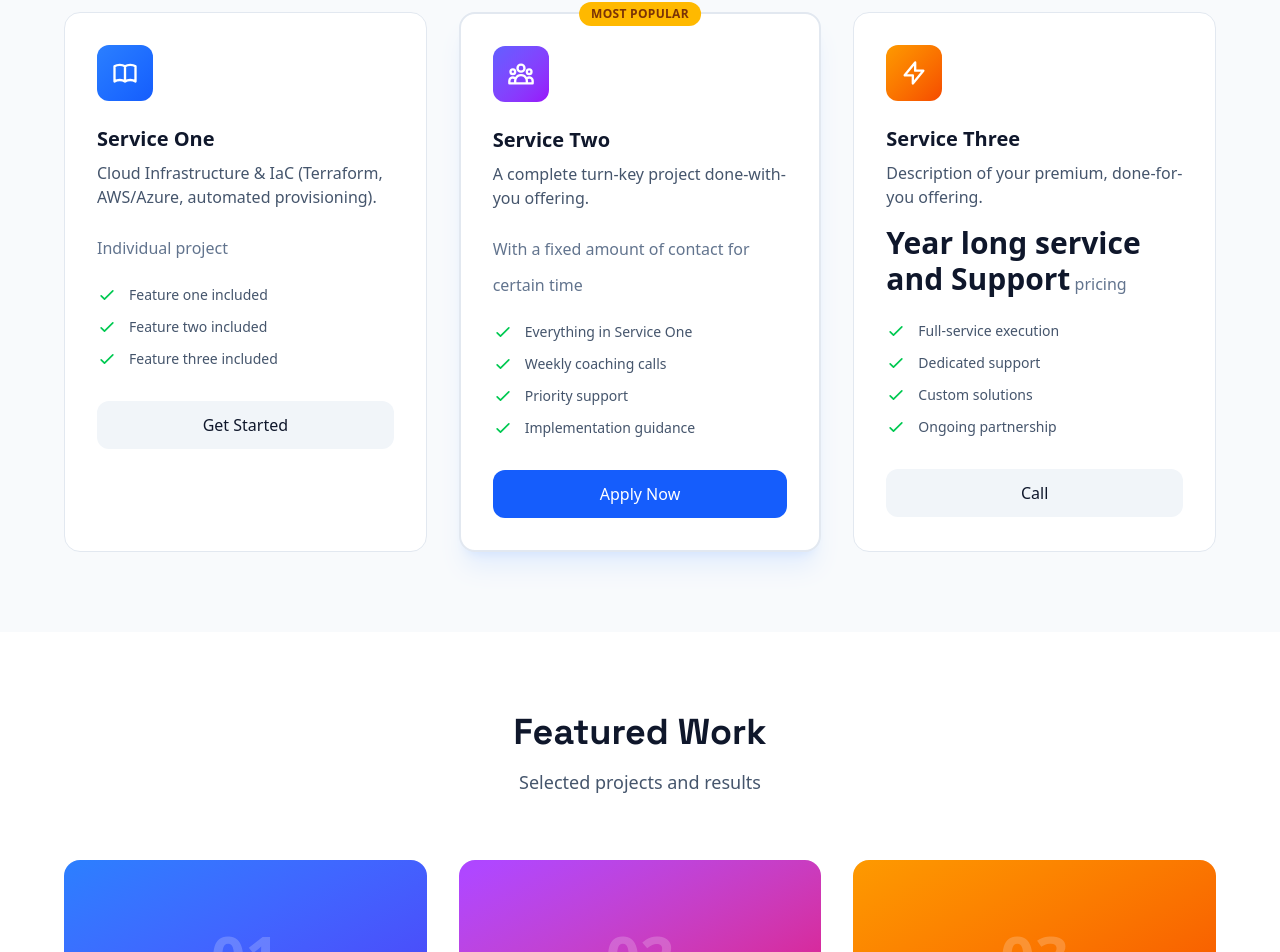
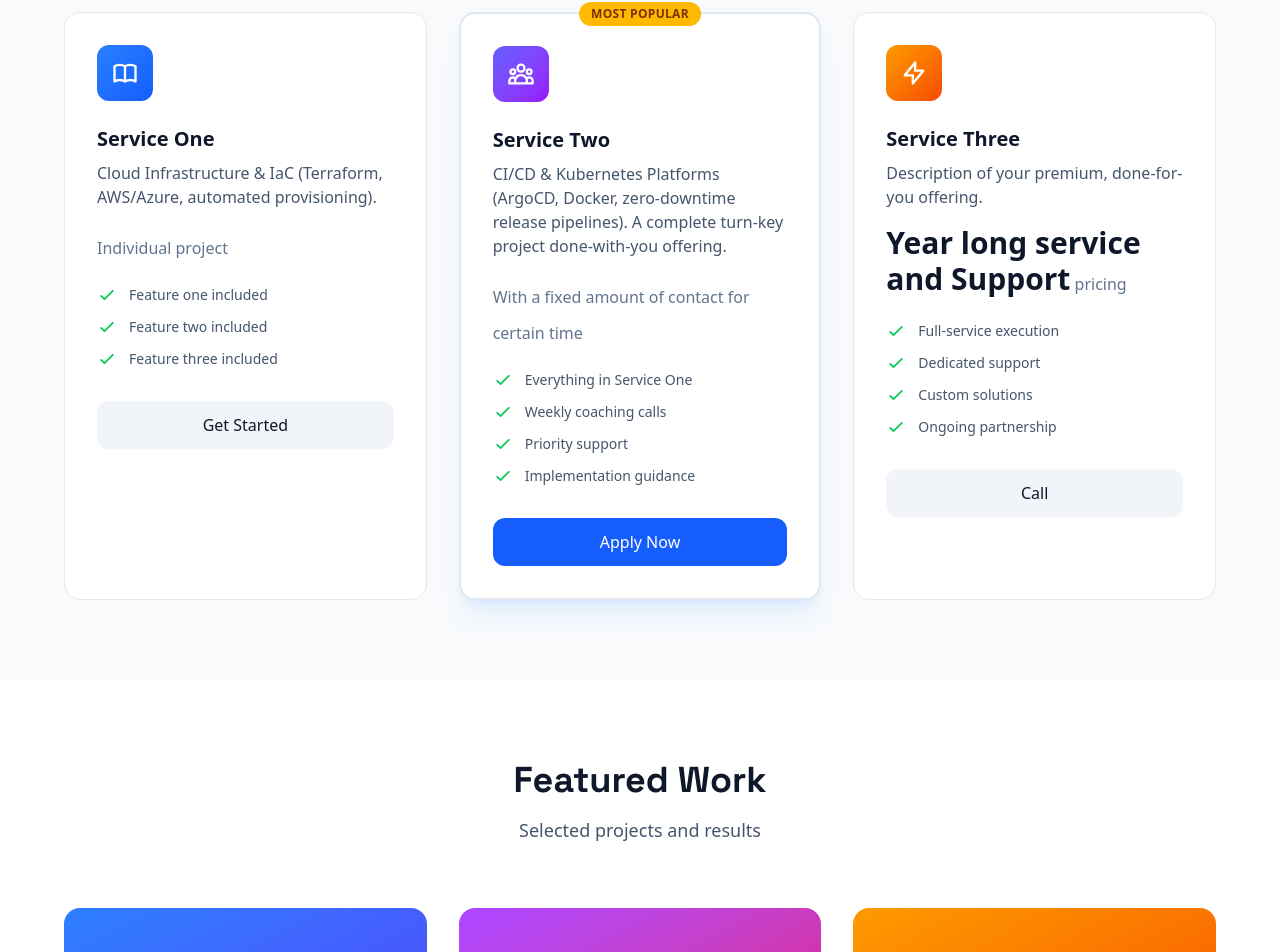
Before and after one commit to zraihan-CSTU/ZR-landing-page, a Next.js app: page / in a window 1280 px wide. Shown: the part 1584-2536 px from the top of the page. Built offline with nearby package versions, Linux system fonts and the light colour scheme.

Commit message:
Modified Service 2 Tile

```diff
--- a/app/page.tsx
+++ b/app/page.tsx
@@ -256,7 +256,7 @@ export default function Home() {
                   <UsersIcon />
                 </div>
                 <h3 className="text-xl font-bold text-slate-900 dark:text-white mb-2">Service Two</h3>
-                <p className="text-slate-600 dark:text-slate-400 mb-4">A complete turn-key project done-with-you offering.</p>
+                <p className="text-slate-600 dark:text-slate-400 mb-4">CI/CD & Kubernetes Platforms (ArgoCD, Docker, zero-downtime release pipelines).  A complete turn-key project done-with-you offering.</p>
                 <div className="text-3xl font-bold text-slate-900 dark:text-white mb-6">
 
                   <span className="text-base font-normal text-slate-500">With a fixed amount of contact for certain time</span>
```
